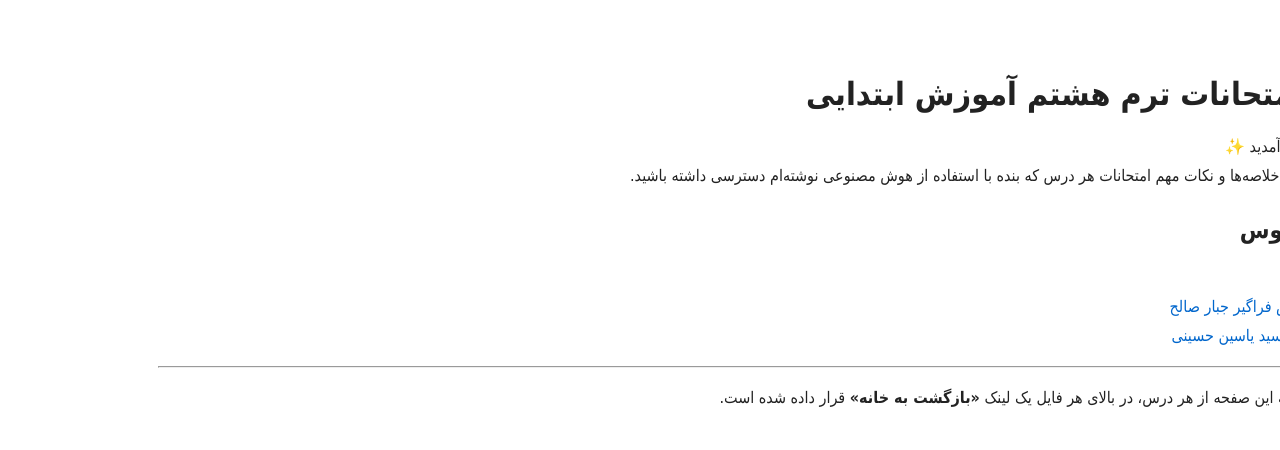
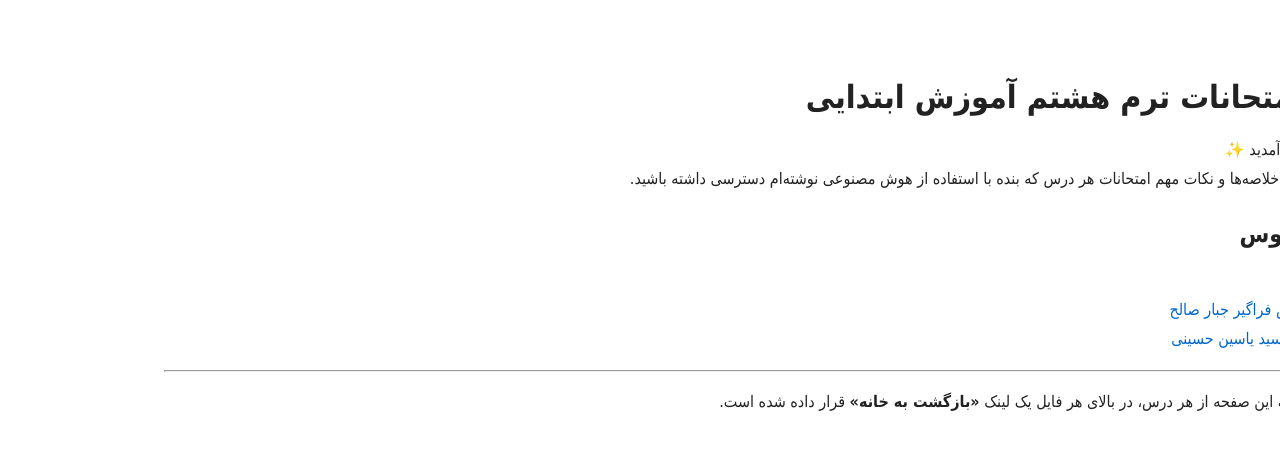
Before and after one commit to mubinxyz/exam-summaries, a Jekyll site: the page built from index.md, in a window 1280 px wide. Shown: the top 450 px of the page. Built offline with Jekyll 4.4.1, drawn with Linux system fonts in a browser that asks for light colours.

```diff
--- a/assets/css/style.css
+++ b/assets/css/style.css
@@ -39,7 +39,7 @@
   background-color: var(--bg-color);
   direction: rtl;
   text-align: right;
-  margin: 1.2rem;
+  margin: 1.4rem;
 }
 
 h1, h2, h3, h4, h5, h6 {
```
